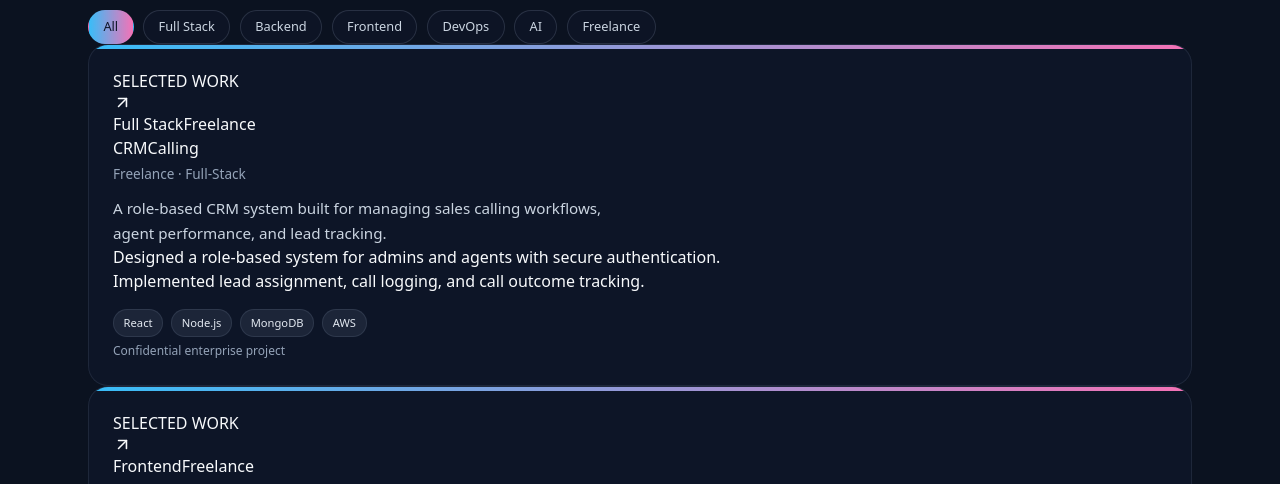
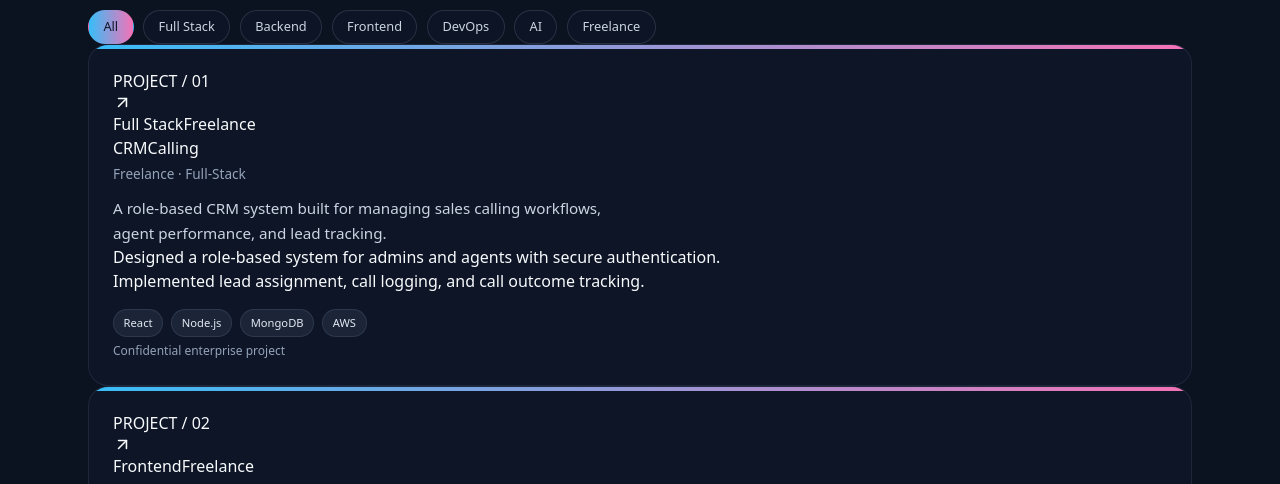
Before and after one commit to saumyasrivastava08/saumya-srivastava, a Next.js app: page /projects in a window 1280 px wide. Shown: the part 285-769 px from the top of the page. Built offline with nearby package versions, Linux system fonts and the light colour scheme.

Commit message:
Add project numbering to the full project showcase

```diff
--- a/components/projects/ProjectTimeline.tsx
+++ b/components/projects/ProjectTimeline.tsx
@@ -63,7 +63,7 @@ const filteredProjects =
         {/* Grid */}
         <div className="projects-grid">
           <AnimatePresence mode="popLayout">
-            {filteredProjects.map((project) => (
+            {filteredProjects.map((project, index) => (
               <motion.div
                 key={project.title}
                 layout
@@ -79,7 +79,7 @@ const filteredProjects =
                     <span className="project-year">{(project as any).year}</span>
                   )
                 }
-                <ProjectCard {...project} />
+                <ProjectCard {...project} index={index} />
               </motion.div>
             ))}
           </AnimatePresence>
```
